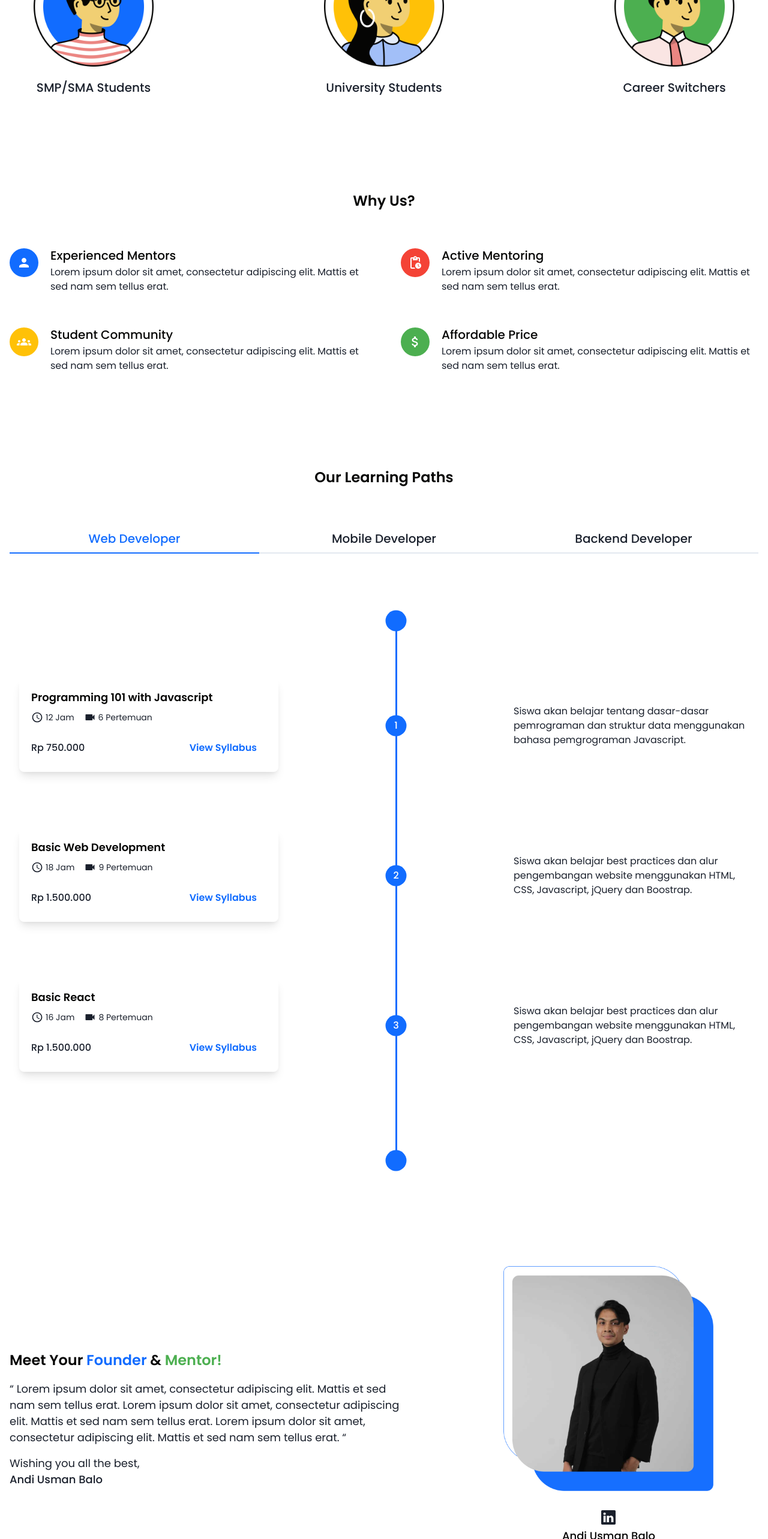
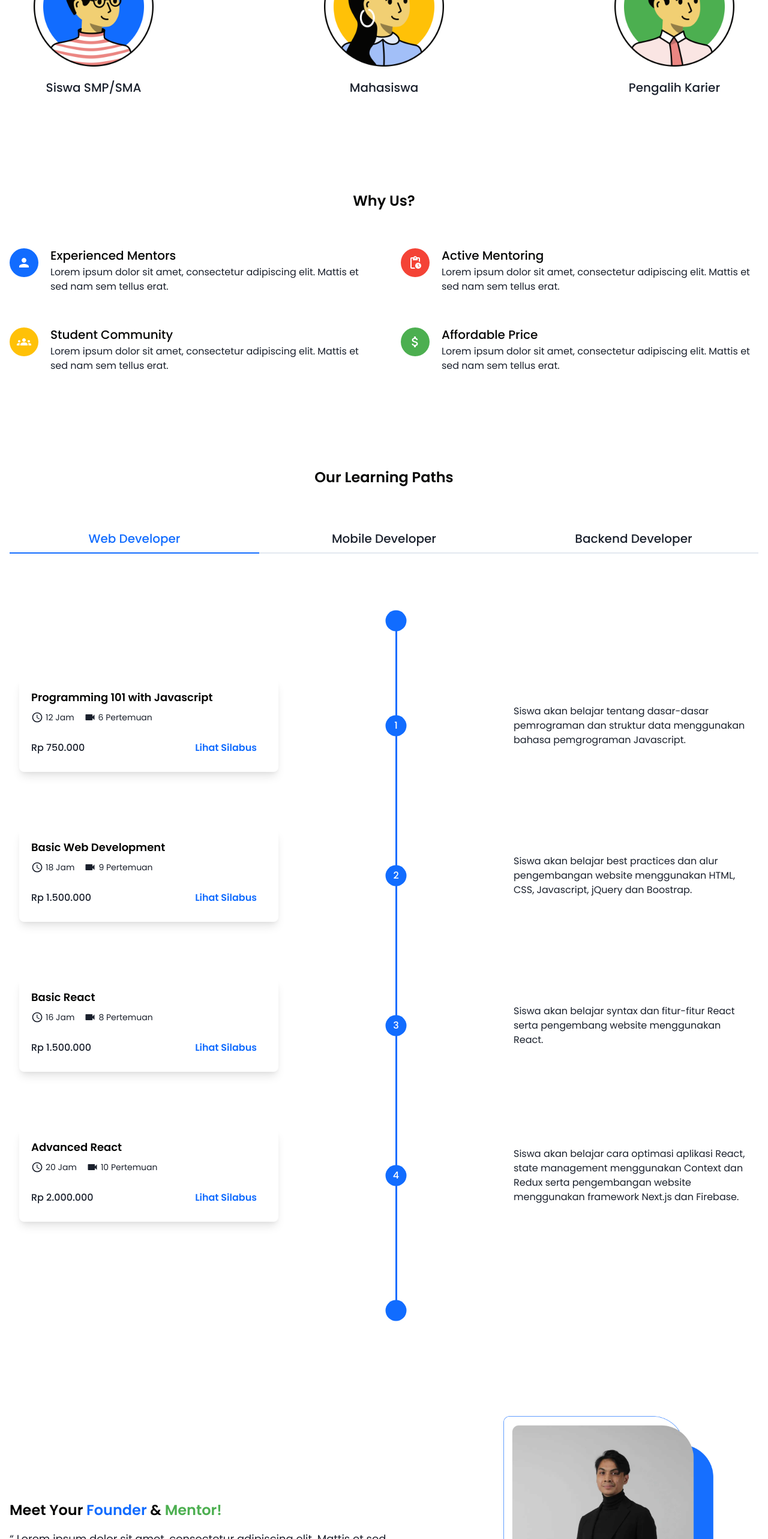
Before and after one commit to andibalo/magitech, a Next.js app: page / in a window 1280 px wide. Shown: the part 1540-4106 px from the top of the page at 60% size. Built offline with nearby package versions, Linux system fonts and the light colour scheme.

Commit message:
add content, change content language to indo

```diff
--- a/components/commons/Button.tsx
+++ b/components/commons/Button.tsx
@@ -5,6 +5,14 @@ const primaryBtnStyles = {
     color: "white",
     _hover: {
         backgroundColor: "brand.500"
+    }
+};
+
+const secondaryBtnStyles = {
+    backgroundColor: "brand.400",
+    color: "white",
+    _hover: {
+        backgroundColor: "brand.600"
     }
 };
 
@@ -26,6 +34,7 @@ const ghostPrimaryBtnStyles = {
 
 const buttonSxMapper: any = {
     solid: primaryBtnStyles,
+    solidSecondary: secondaryBtnStyles,
     outline: outlinePrimaryBtnStyles,
     ghost: ghostPrimaryBtnStyles
 };
--- a/components/home/Faq.tsx
+++ b/components/home/Faq.tsx
@@ -16,9 +16,9 @@ export const Faq = () => {
                 <Box flex="0.4" pr={{ base: "0", md: "5" }}>
                     <Flex h="300px" bg="brand.500" borderRadius="xl" justifyContent="center" alignItems="center" >
                         <Box>
-                            <Text color="white" fontWeight="medium" fontSize="2xl" mb="3">Consult With Us!</Text>
+                            <Text color="white" fontWeight="medium" fontSize="2xl" mb="3">Konsultasi dengan kami!</Text>
                             <Flex justifyContent="center">
-                                <Button>Contact Us</Button>
+                                <Button btnType="solidSecondary" >Kontak Kami</Button>
                             </Flex>
                         </Box>
                     </Flex>
@@ -27,7 +27,7 @@ export const Faq = () => {
                     <Accordion allowToggle>
                         <AccordionItem>
                             <h2>
-                                <AccordionButton fontWeight="medium" _expanded={{ color: 'white', bg:"brand.100"}}>
+                                <AccordionButton fontWeight="medium" _expanded={{ color: 'white', bg: "brand.100" }}>
                                     <Box flex='1' textAlign='left'>
                                         Saya tidak punya pengetahuan IT sama sekali, apakah saya bisa ikut serta ?
                                     </Box>
@@ -41,7 +41,7 @@ export const Faq = () => {
 
                         <AccordionItem>
                             <h2>
-                                <AccordionButton fontWeight="medium" _expanded={{ color: 'white', bg:"brand.100"}}>
+                                <AccordionButton fontWeight="medium" _expanded={{ color: 'white', bg: "brand.100" }}>
                                     <Box flex='1' textAlign='left'>
                                         Berapakah spek laptop yang baik untuk mengikuti kelas di Magitech ?
                                     </Box>
@@ -54,7 +54,7 @@ export const Faq = () => {
                         </AccordionItem>
                         <AccordionItem>
                             <h2>
-                                <AccordionButton fontWeight="medium" _expanded={{ color: 'white', bg:"brand.100"}}>
+                                <AccordionButton fontWeight="medium" _expanded={{ color: 'white', bg: "brand.100" }}>
                                     <Box flex='1' textAlign='left'>
                                         Bagaimana sistem pembelajaran di Magitech?
                                     </Box>
@@ -68,7 +68,7 @@ export const Faq = () => {
                         </AccordionItem>
                         <AccordionItem>
                             <h2>
-                                <AccordionButton fontWeight="medium" _expanded={{ color: 'white', bg:"brand.100"}}>
+                                <AccordionButton fontWeight="medium" _expanded={{ color: 'white', bg: "brand.100" }}>
                                     <Box flex='1' textAlign='left'>
                                         Berapa kali dalam seminggu kelas diadakan?
                                     </Box>
@@ -81,7 +81,7 @@ export const Faq = () => {
                         </AccordionItem>
                         <AccordionItem>
                             <h2>
-                                <AccordionButton fontWeight="medium" _expanded={{ color: 'white', bg:"brand.100"}}>
+                                <AccordionButton fontWeight="medium" _expanded={{ color: 'white', bg: "brand.100" }}>
                                     <Box flex='1' textAlign='left'>
                                         Jam berapa kelas diadakan?
                                     </Box>
@@ -94,7 +94,7 @@ export const Faq = () => {
                         </AccordionItem>
                         <AccordionItem>
                             <h2>
-                                <AccordionButton fontWeight="medium" _expanded={{ color: 'white', bg:"brand.100"}}>
+                                <AccordionButton fontWeight="medium" _expanded={{ color: 'white', bg: "brand.100" }}>
                                     <Box flex='1' textAlign='left'>
                                         Benefit apa saja yang saya dapat ketika mengikuti kelas?
                                     </Box>
--- a/components/home/LearningPath/TimelineRow.tsx
+++ b/components/home/LearningPath/TimelineRow.tsx
@@ -59,7 +59,7 @@ export const TimelineRow = ({ isEnd = false, isStart = false, data, index }: Tim
                 </Flex>
                 <Flex alignItems="center" justifyContent="space-between">
                     <Text fontWeight="medium">{formatRupiah(price)}</Text>
-                    <Button btnType="ghost">View Syllabus</Button>
+                    <Button btnType="ghost">Lihat Silabus</Button>
                 </Flex>
             </Box>
             <Flex justifyContent="center" flex="1" position="relative" >
--- a/components/home/TargetAudience.tsx
+++ b/components/home/TargetAudience.tsx
@@ -18,7 +18,7 @@ export const TargetAudience = () => {
                             alt="Sma Student Avatar"
                         />
                     </Box>
-                    <Text textAlign="center" fontWeight="medium" fontSize="xl" >SMP/SMA Students</Text>
+                    <Text textAlign="center" fontWeight="medium" fontSize="xl" >Siswa SMP/SMA</Text>
                 </Flex>
                 <Flex flexDirection="column" alignItems="center" mb={{ base: "20", md: "0" }}>
                     <Box mb="5" w="100%" maxW={{ base: "200px" }}>
@@ -28,7 +28,7 @@ export const TargetAudience = () => {
                             alt="University Student Avatar"
                         />
                     </Box>
-                    <Text textAlign="center" fontWeight="medium" fontSize="xl">University Students</Text>
+                    <Text textAlign="center" fontWeight="medium" fontSize="xl">Mahasiswa</Text>
                 </Flex>
                 <Flex flexDirection="column" alignItems="center" >
                     <Box mb="5" w="100%" maxW={{ base: "200px" }}>
@@ -38,7 +38,7 @@ export const TargetAudience = () => {
                             alt="Career Switcher Avatar"
                         />
                     </Box>
-                    <Text textAlign="center" fontWeight="medium" fontSize="xl" >Career Switchers</Text>
+                    <Text textAlign="center" fontWeight="medium" fontSize="xl" >Pengalih Karier</Text>
                 </Flex>
             </Flex>
         </Container>
--- a/data/learningPath.ts
+++ b/data/learningPath.ts
@@ -87,7 +87,7 @@ export const WEB_DEVELOPER_LEARNING_PATH: CourseInfo[] = [
         totalHours: "16",
         totalSessions: "8",
         price: 1500000,
-        description: `Siswa akan belajar best practices dan alur pengembangan website menggunakan HTML, CSS, Javascript, jQuery dan Boostrap.`,
+        description: `Siswa akan belajar syntax dan fitur-fitur React serta pengembang website menggunakan React.`,
         modules: [
             {
                 title: "Introduction To React",
@@ -123,4 +123,54 @@ export const WEB_DEVELOPER_LEARNING_PATH: CourseInfo[] = [
             },
         ]
     },
+    {
+
+        title: "Advanced React",
+        totalHours: "20",
+        totalSessions: "10",
+        price: 2000000,
+        description: `Siswa akan belajar cara optimasi aplikasi React, state management menggunakan Context dan Redux serta pengembangan website menggunakan framework Next.js dan Firebase.`,
+        modules: [
+            {
+                title: "React Optimization",
+                description: ""
+            },
+            {
+                title: "State Management with React Context",
+                description: ""
+            },
+            {
+                title: "Introduction to Redux",
+                description: ""
+            },
+            {
+                title: "RTK-Query",
+                description: ""
+            },
+            {
+                title: "Introduction to Next.js",
+                description: ""
+            },
+            {
+                title: "Next.js Advanced",
+                description: ""
+            },
+            {
+                title: "Final Project: Hotel App",
+                description: ""
+            },
+            {
+                title: "Final Project II: Hotel App",
+                description: ""
+            },
+            {
+                title: "Final Project III: Hotel App",
+                description: ""
+            },
+            {
+                title: "Final Project IV: Hotel App",
+                description: ""
+            },
+        ]
+    },
 ]
--- a/theme/index.ts
+++ b/theme/index.ts
@@ -8,6 +8,7 @@ export const theme = extendTheme({
             300: "#F44336",
             400: "#4CAF50",
             500: "#1D2E6C",
+            600: "#409944"
         },
         black: {
             100: "#050504"
```
